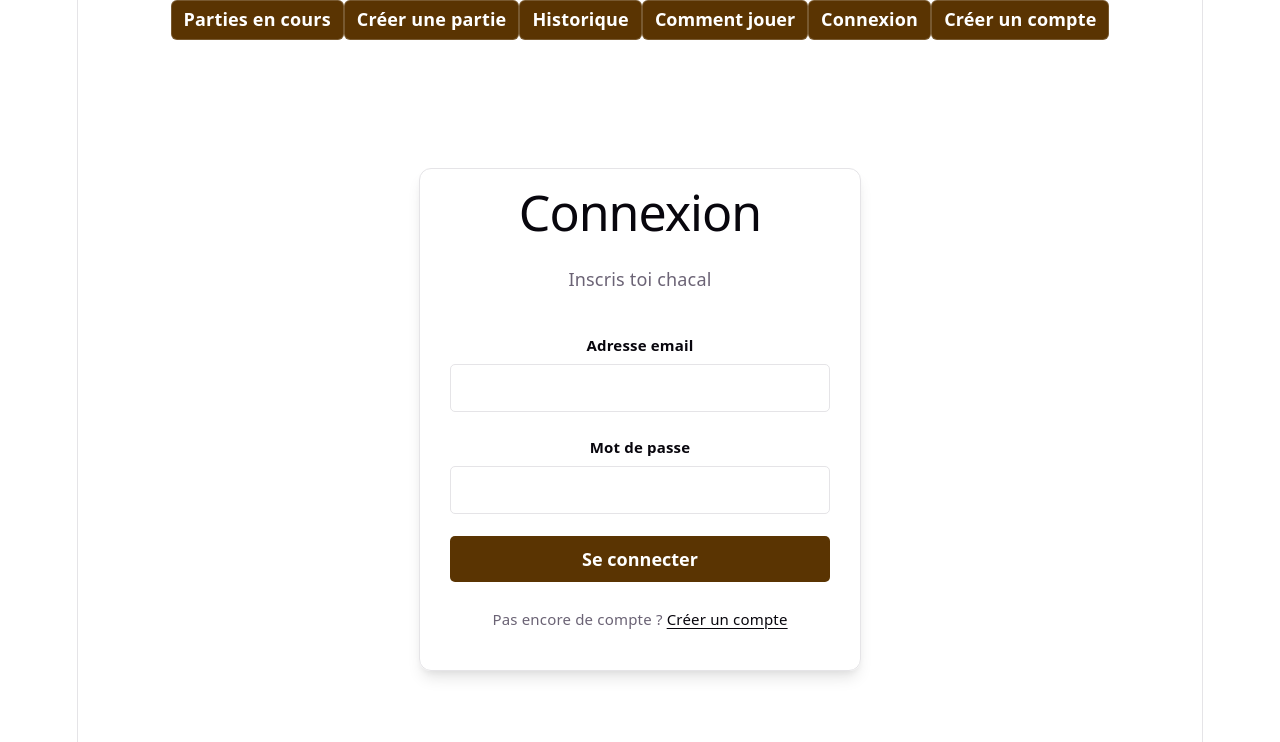
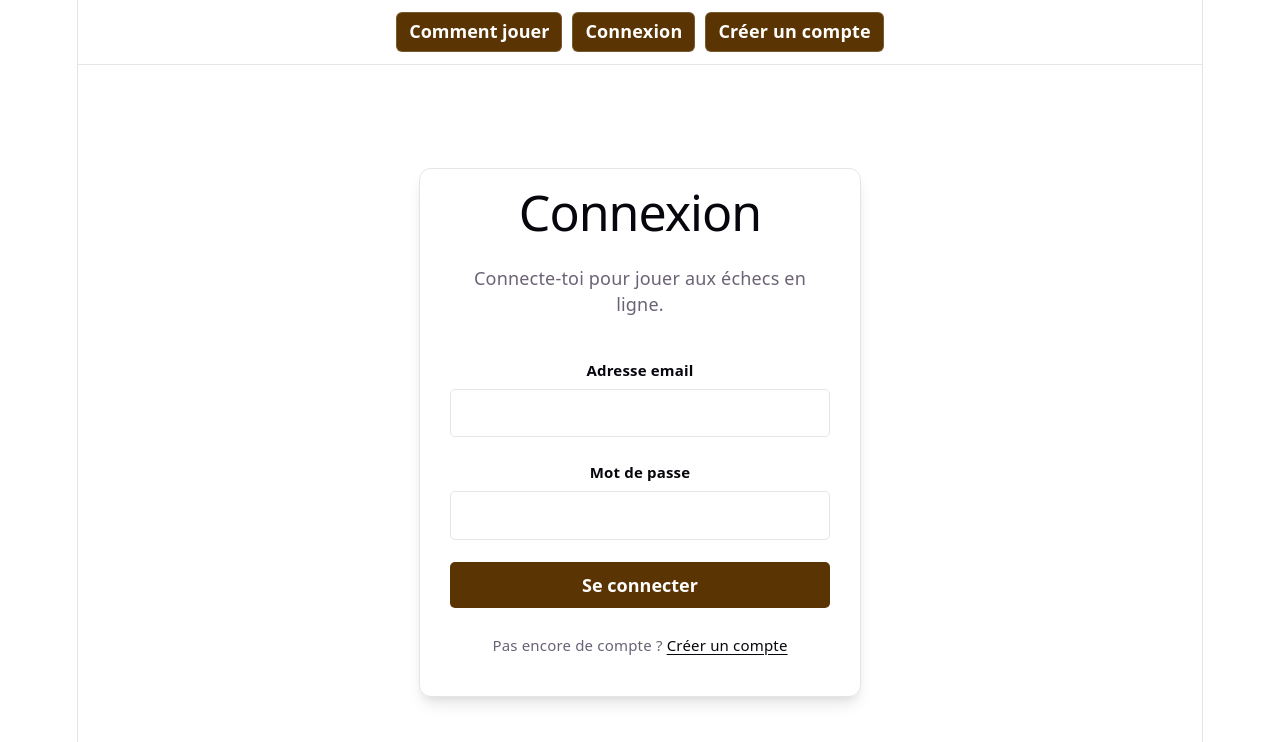
Before and after one commit to Benjylem/Chess_multigame, a React (Vite) app in the folder client/: page /login in a window 1280 px wide. Shown: the top 742 px of the page. Built offline with nearby package versions, Linux system fonts and the light colour scheme.

Commit message:
Cache les liens de l'application quand on n'est pas connecte et corrige les textes d'accueil

```diff
--- a/client/src/components/Navbar.tsx
+++ b/client/src/components/Navbar.tsx
@@ -29,7 +29,9 @@ export function Navbar() {
   }
 
   return (
-    <nav>
+    <nav className="navbar">
+      {user && (
+        <>
           <Link className="Navbar-link" to="/">
             Parties en cours
           </Link>
@@ -39,6 +41,8 @@ export function Navbar() {
           <Link className="Navbar-link" to="/history">
             Historique
           </Link>
+        </>
+      )}
       <button className="Navbar-link" onClick={() => setTutorielOuvertParLeJoueur(true)}>
         Comment jouer
       </button>
--- a/client/src/pages/LoginPage.tsx
+++ b/client/src/pages/LoginPage.tsx
@@ -38,7 +38,7 @@ export function LoginPage() {
     <main className="auth-page">
       <section className="auth-panel" aria-labelledby="login-title">
         <h1 id="login-title">Connexion</h1>
-        <p className="auth-intro">Inscris toi chacal</p>
+        <p className="auth-intro">Connecte-toi pour jouer aux échecs en ligne.</p>
         <form className="auth-form" onSubmit={handleSubmit}>
           <label>
             Adresse email
--- a/client/src/pages/SignupPage.tsx
+++ b/client/src/pages/SignupPage.tsx
@@ -38,7 +38,7 @@ export function SignupPage() {
     <main className="auth-page">
       <section className="auth-panel" aria-labelledby="signup-title">
         <h1 id="signup-title">Créer un compte</h1>
-        <p className="auth-intro">Inscris-toi stp</p>
+        <p className="auth-intro">Crée ton compte pour jouer aux échecs en ligne.</p>
         <form className="auth-form" onSubmit={handleSubmit}>
           <label>
             Adresse email
```
Lines whose indentation alone changed are shown as unchanged.
